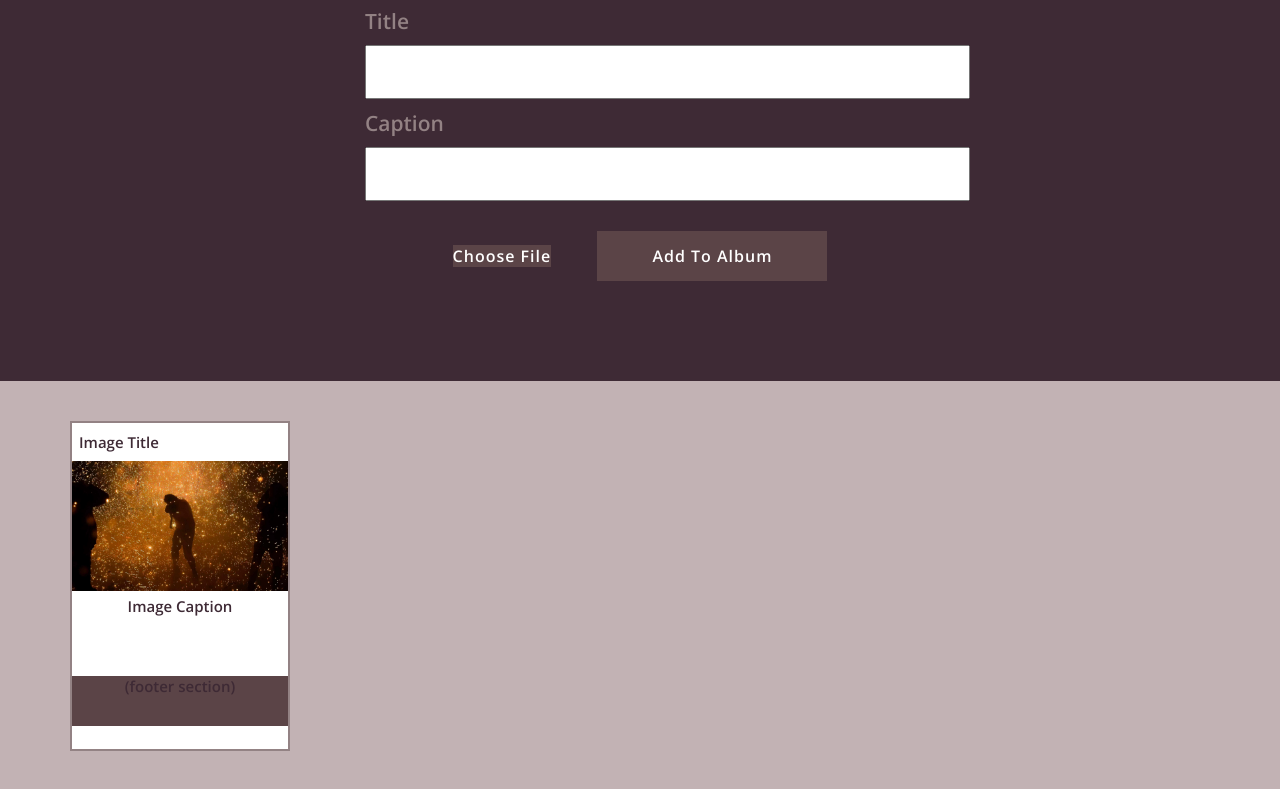
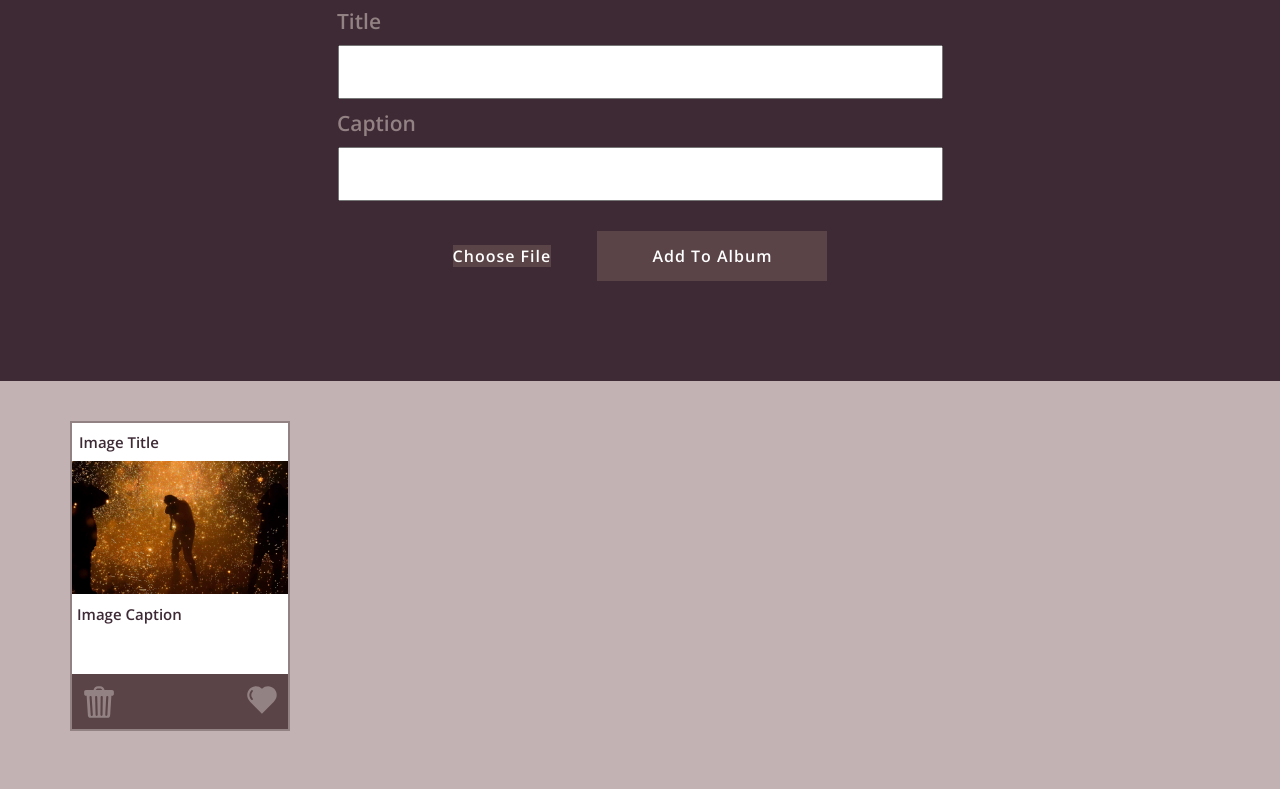
Before and after one commit to waffle-iron/foto-finder, a plain HTML site: page index.html in a window 1280 px wide. Shown: the part 119-908 px from the top of the page. Drawn offline with nearby package versions, Linux system fonts and the light colour scheme.

Commit message:
SD format image card and align h1 with rest of header

```diff
--- a/index.html
+++ b/index.html
@@ -31,7 +31,7 @@
         <h2 class="card-title">Image Title</h2>
         <img src="photos/fireworks.jpg" class="card-photo"/>
         <p class="card-caption">Image Caption </p>
-        <p class="card-footer">(footer section)</p>
+        <p class="card-footer"><img src="images/delete.svg" alt="trash can icon- delete" class="card-icon" id="trash"><img src="images/favorite.svg" alt="heart icon- save as a favorite" class="card-icon" id="heart"></p>
       </div>
     </main>
   </body>
--- a/styles.css
+++ b/styles.css
@@ -12,7 +12,7 @@ body {
 
 .title {
   padding-top: 15px;
-  margin: 0px auto;
+  margin: auto;
 }
 
 h1 {
@@ -37,7 +37,7 @@ header, .inputs {
 
 .inputs {
   height: 250px;
-  width: 550px;
+  width: 606px;
   margin: auto;
 
 }
@@ -101,12 +101,14 @@ label {
 
 .single-card {
   width: 220px;
-  height: 330px;
+  height: 310px;
   background-color: #FFF;
   border: 2px solid #938284;
+  text-align: left;
 }
 
 /*Caption not accepting formats?*/
+/*what is this for? can we srhink this?*/
 .single-card h2, .single-card p {
   color: #3E2A35;
   font-size: 15px;
@@ -123,15 +125,32 @@ label {
 
 .card-photo {
   width: 216px;
+  height: 133px;
 }
 
 .card-caption {
-  height: 80px;
+  height: 75px;
   margin: 0px;
+  padding: 5px 0px 5px 5px;
 }
 
 .card-footer {
   margin: 0px;
-  height: 50px;
+  height: 55px;
   background-color: #5B4447;
+  padding: 5px 0px 5px 5px;
 }
+
+.card-icon {
+  width: 30px;
+  padding-top: 7px;
+}
+
+#heart {
+  float:right;
+  margin-right: 11px;
+}
+
+#trash {
+  margin-left: 7px;
+}
```
